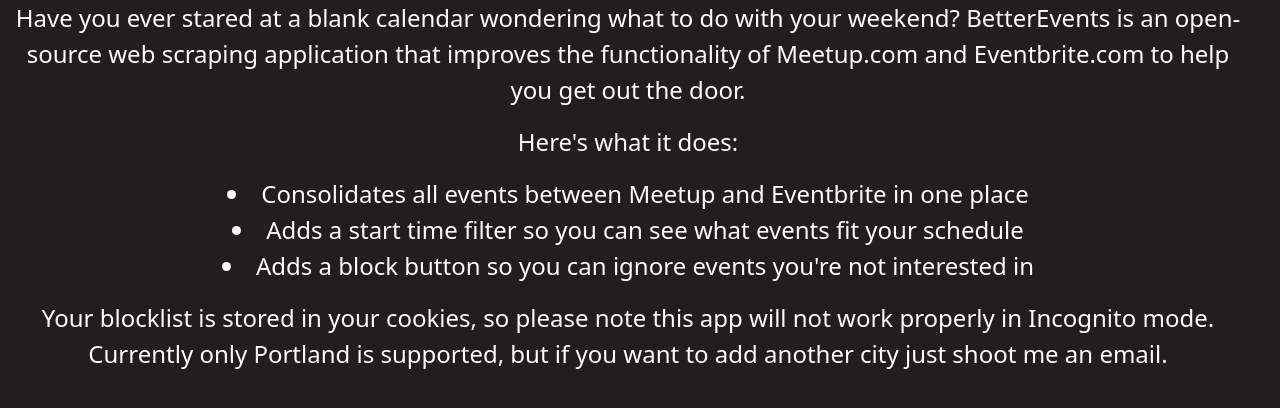
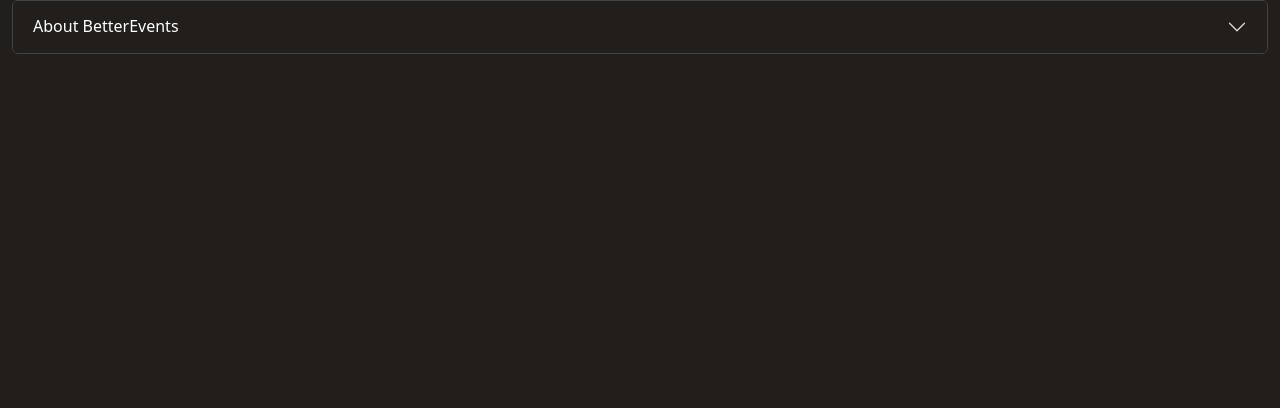
Before and after one commit to willmharris7/will-harris-website, a React (Vite) app: page /betterevents in a window 1280 px wide. Shown: the top 408 px of the page. Built offline with nearby package versions, Linux system fonts and the light colour scheme.

Commit message:
tutorial according working and themed properly

```diff
--- a/src/BetterEvents.tsx
+++ b/src/BetterEvents.tsx
@@ -1,10 +1,13 @@
 // import { Link } from 'react-router-dom'
-import { Row, Col } from 'react-bootstrap'
+import { Row, Accordion } from 'react-bootstrap'
 
 function BetterEvents() {
   return (
     <div className="container-fluid text-center fs-4">
-      <Row data-id="tutorial">
+      <Accordion data-id="tutorial">
+        <Accordion.Item eventKey="0">
+          <Accordion.Header>About BetterEvents</Accordion.Header>
+          <Accordion.Body>
             <Row>
               <p>
                 Have you ever stared at a blank calendar wondering what to do with your weekend?
@@ -25,7 +28,9 @@
                 Currently only Portland is supported, but if you want to add another city just shoot me an email.
               </p>
             </Row>
-      </Row>
+          </Accordion.Body>
+        </Accordion.Item>
+      </Accordion>
       <Row data-id="ui"></Row>
       <Row data-id="get-events"></Row>
       <Row data-id="meetup"></Row>
--- a/src/index.css
+++ b/src/index.css
@@ -1,5 +1,30 @@
 body {
   background: #211e1b;
+  color: white;
+}
+
+.accordion-item {
+  background-color: #211e1b;
+  border-color: #444;
+}
+
+.accordion-button {
+  background-color: #211e1b;
+  color: white;
+}
+
+.accordion-button:not(.collapsed) {
+  background-color: #2e2a26;
+  color: white;
+  box-shadow: none;
+}
+
+.accordion-button::after {
+  filter: invert(1);
+}
+
+.accordion-body {
+  background-color: #211e1b;
   color: white;
 }
 
```
Lines whose indentation alone changed are shown as unchanged.
